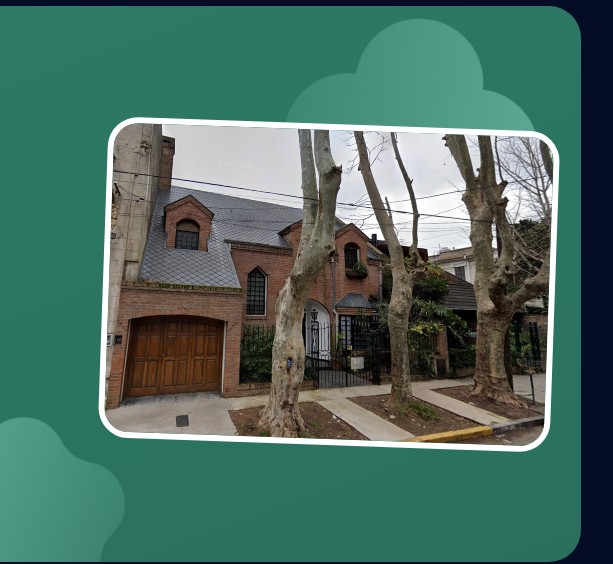
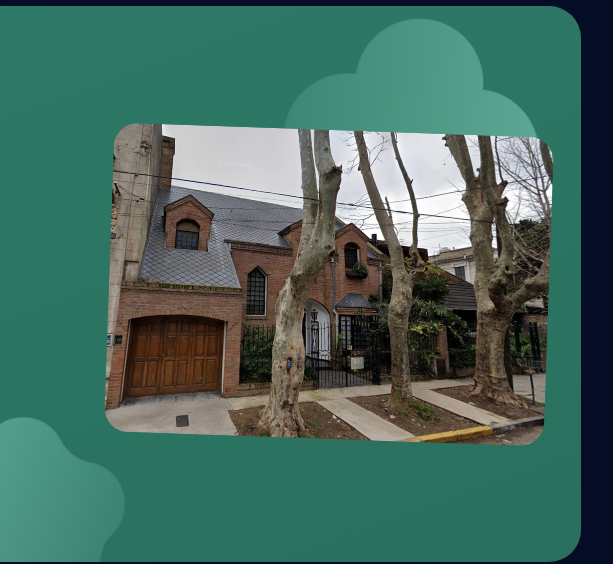
Before and after one commit to AleGiordano/amalgama_day, a plain HTML site: page index.html in a window 1280 px wide. Shown: the part 6220-6784 px from the top of the page, 667-1280 px from the left. Drawn offline with nearby package versions, Linux system fonts and the light colour scheme.

Commit message:
Foto de la oficina sin borde
Co-Authored-By: Claude Opus 5.5 <noreply@anthropic.com>

```diff
--- a/index.html
+++ b/index.html
@@ -212,7 +212,7 @@ h3 { font: 800 clamp(22px, 2.2vw, 28px)/1.1 var(--f-display); letter-spacing: -.
   display: grid; grid-template-columns: minmax(0, 1.4fr) minmax(0, 1fr); gap: 40px clamp(40px, 6vw, 96px); align-items: center;
 }
 .office .content .btn { margin-top: 32px; }
-.office-photo { margin: 0; width: 100%; max-width: 440px; justify-self: end; border-radius: clamp(16px, 2vw, 24px); overflow: hidden; transform: rotate(2deg); box-shadow: 0 0 0 6px var(--white); transition: transform .5s cubic-bezier(.34, 1.56, .64, 1); }
+.office-photo { margin: 0; width: 100%; max-width: 440px; justify-self: end; border-radius: clamp(16px, 2vw, 24px); overflow: hidden; transform: rotate(2deg); transition: transform .5s cubic-bezier(.34, 1.56, .64, 1); }
 .office-photo:hover { transform: rotate(0deg) scale(1.02); }
 .office-photo img { display: block; width: 100%; height: auto; aspect-ratio: 1748 / 1228; object-fit: cover; }
 @media (max-width: 900px) { .office-inner { grid-template-columns: minmax(0, 1fr); } .office-photo { transform: rotate(1deg); max-width: 360px; justify-self: start; } }
```
